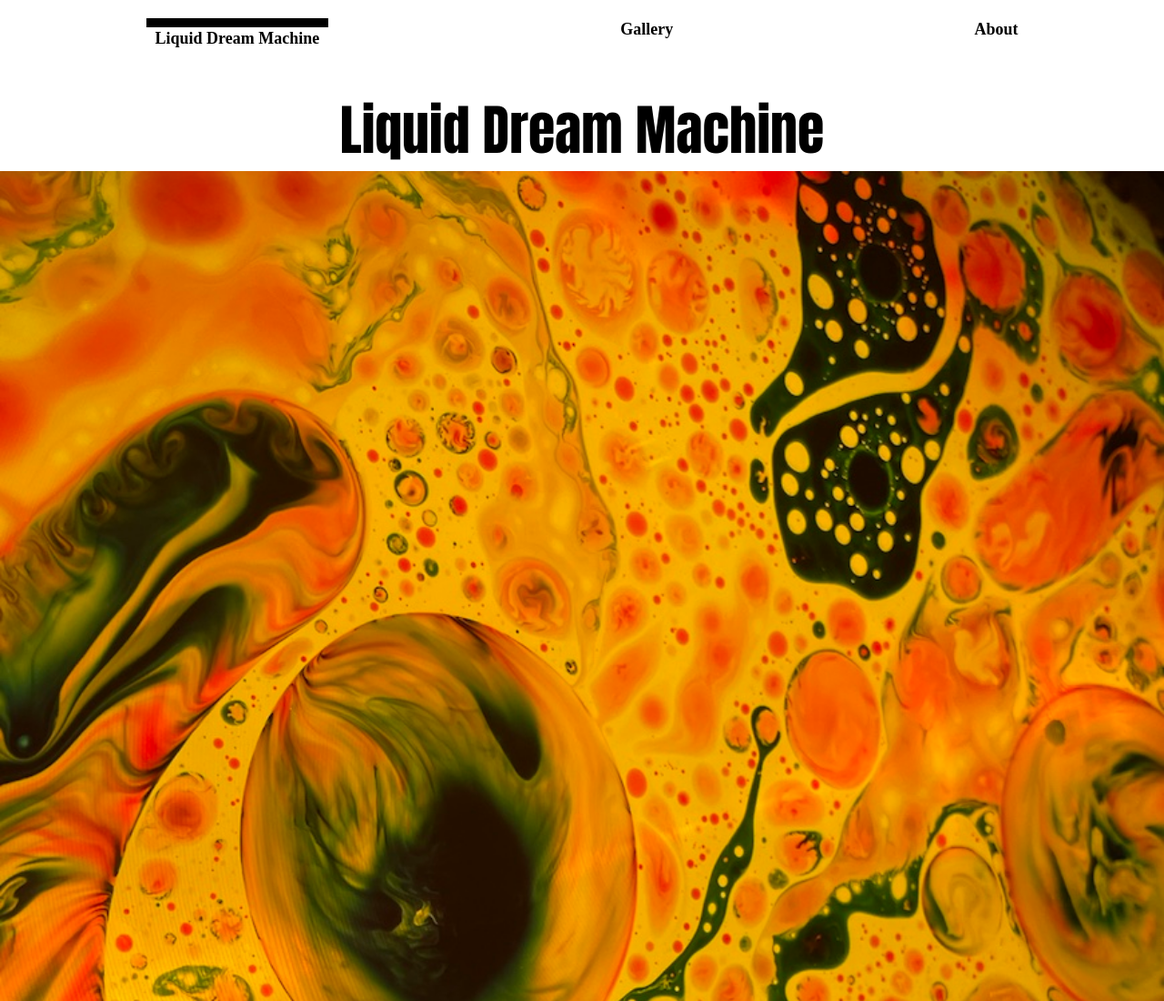
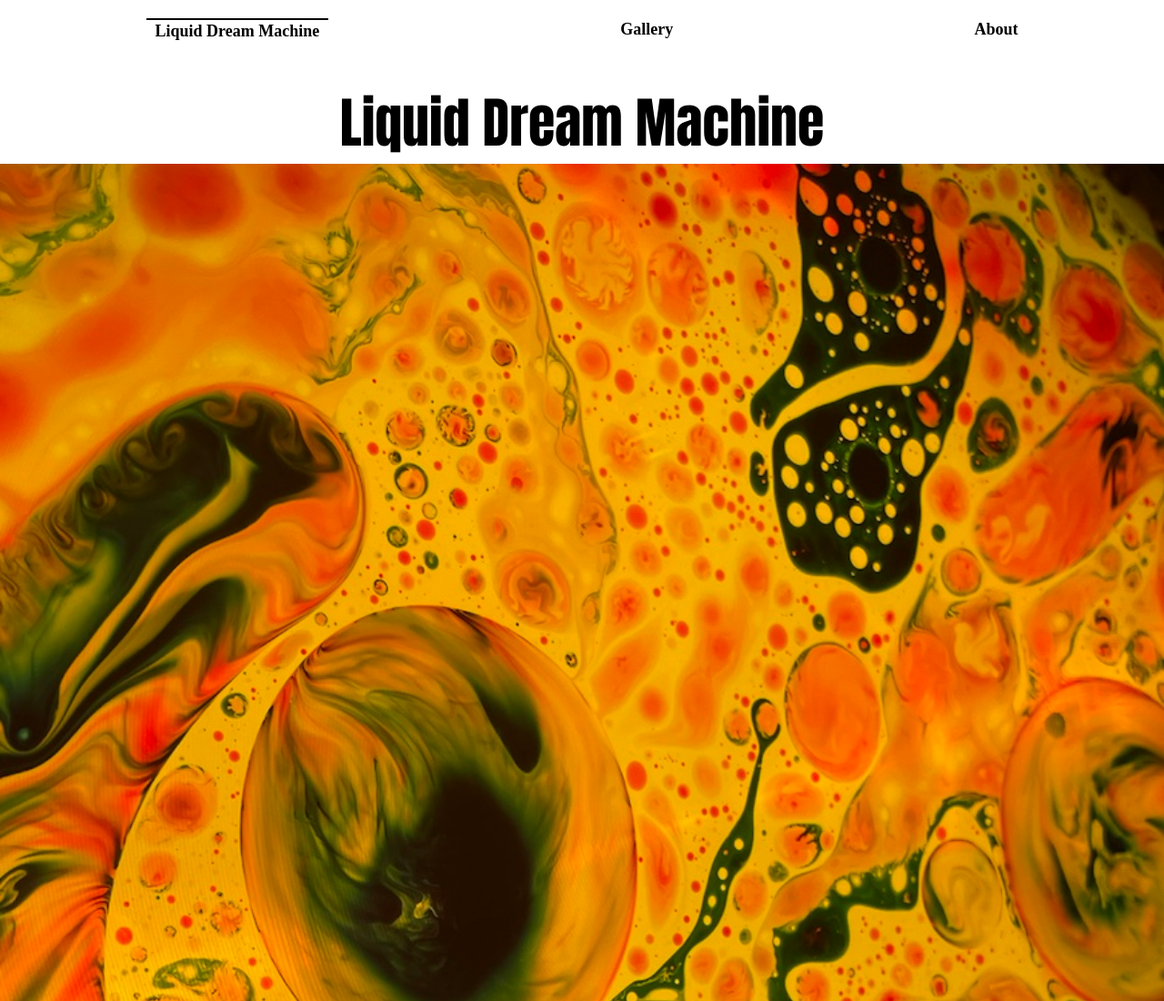
Before and after one commit to ibenjey/Liquid_light_shows, a plain HTML site: page index.html in a window 1280 px wide. Shown: the top 1100 px of the page at 91% size. Drawn offline with Linux system fonts and the light colour scheme.

Commit message:
Add files via upload

```diff
--- a/css/style.css
+++ b/css/style.css
@@ -37,7 +37,7 @@ h2{
   }
 
   .active{
-    border-top: 10px solid black;
+    border-top: 2px solid black;
   }
   nav{
     width: 100%;
```
